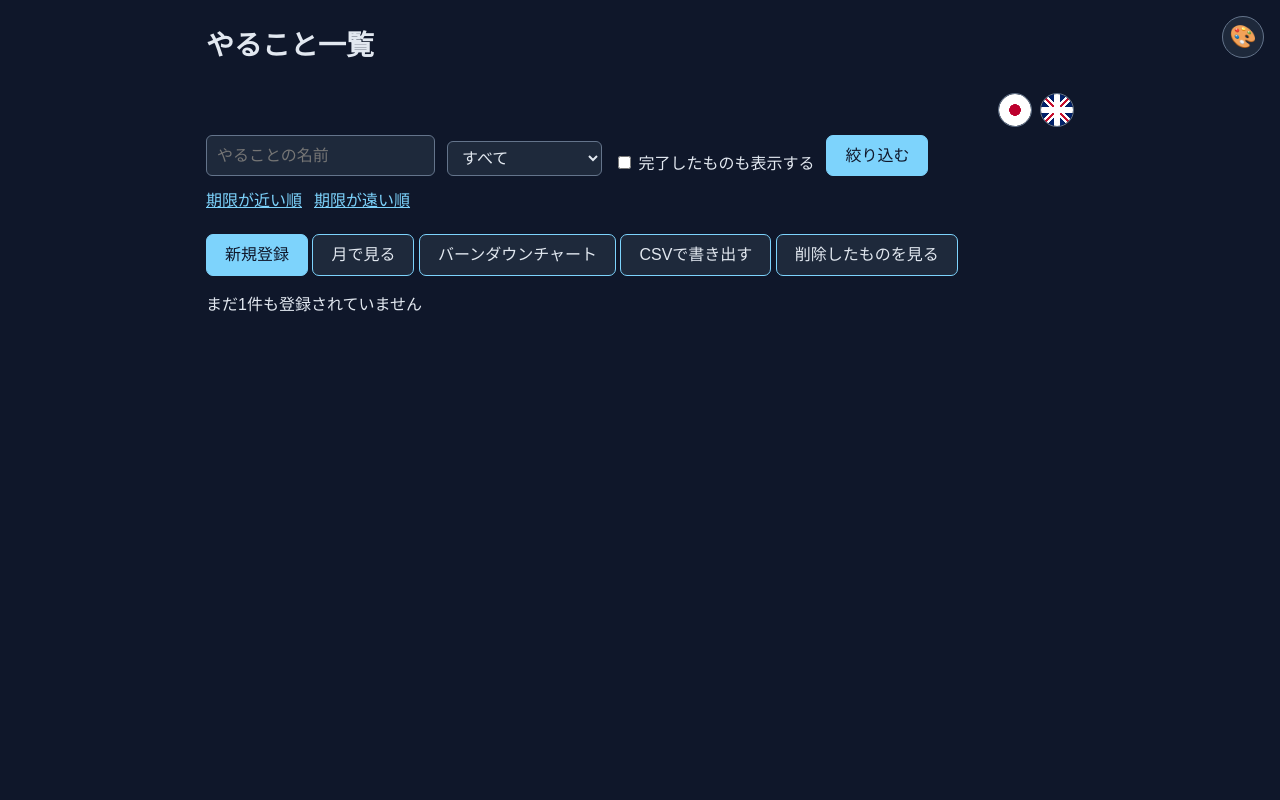
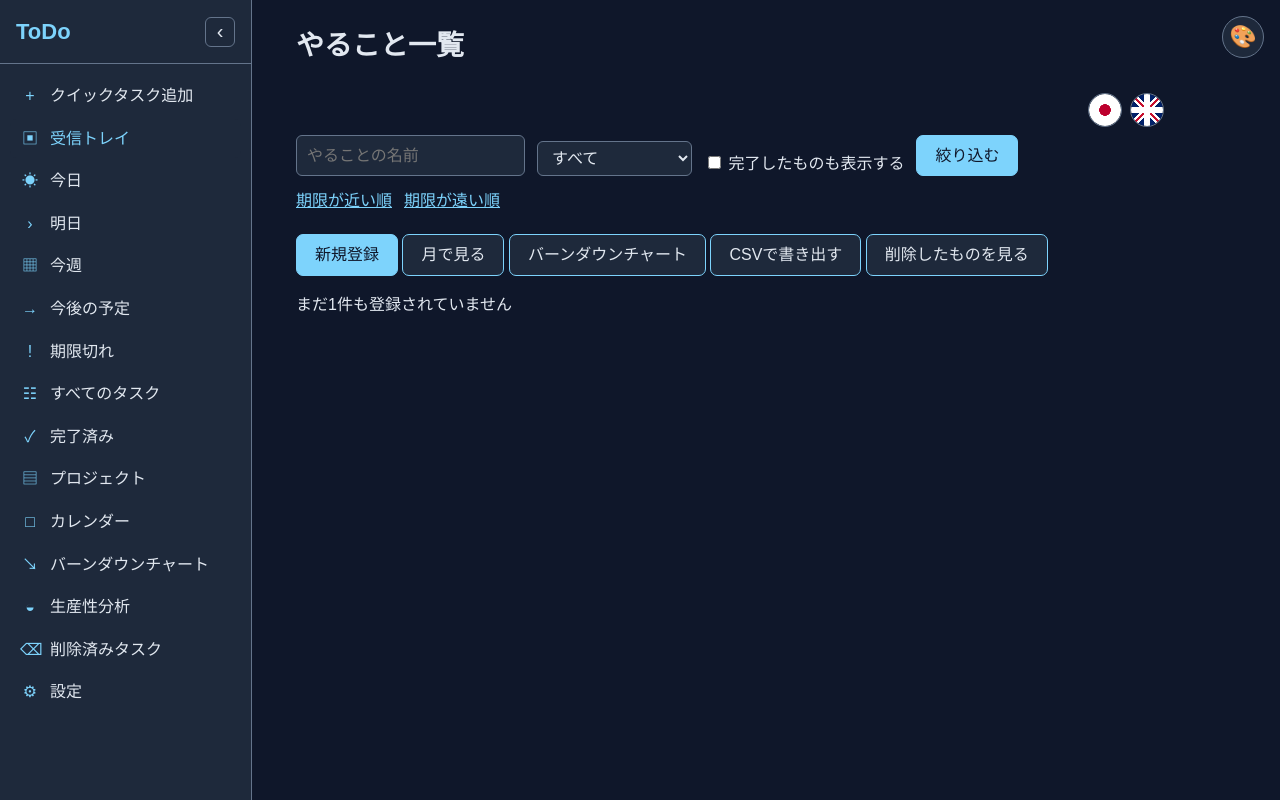
Before and after one commit to shiori-rgb/fw2-mysql, a Spring Boot app: page /todos in a window 1280 px wide. Run offline with Spring Boot 4, Linux system fonts and the light colour scheme; data that the repository does not hold is empty; some libraries are stand-ins or nearby versions.

Commit message:
サイドバーの実装

```diff
--- a/src/main/java/com/example/todoapp/HomeController.java
+++ b/src/main/java/com/example/todoapp/HomeController.java
@@ -1,6 +1,7 @@
 package com.example.todoapp;
 
 import java.util.List;
+import java.time.LocalDate;
 
 import org.springframework.context.MessageSource;
 import org.springframework.context.i18n.LocaleContextHolder;
@@ -42,17 +43,46 @@ public class HomeController {
             @RequestParam(name = "showCompleted", defaultValue = "false") boolean showCompleted,
             @RequestParam(name = "page", defaultValue = "1") int page,
             @RequestParam(name = "trash", defaultValue = "0") int trash,
+            @RequestParam(name = "sidebar", defaultValue = "") String sidebar,
             Model model) {
         String selectedCategory = "すべて".equals(category) ? "" : category;
         String selectedOrder = "desc".equals(order) ? "desc" : "asc";
         int pageSize = 10;
         boolean showTrash = trash == 1;
-        int totalCount = todoService.count(keyword, selectedCategory, showCompleted, showTrash);
+        LocalDate from = null;
+        LocalDate to = null;
+        boolean completedOnly = false;
+        LocalDate today = LocalDate.now();
+        switch (sidebar) {
+        case "today" -> from = to = today;
+        case "tomorrow" -> from = to = today.plusDays(1);
+        case "week" -> {
+            from = today.minusDays(today.getDayOfWeek().getValue() % 7);
+            to = from.plusDays(6);
+        }
+        case "upcoming" -> from = today.plusDays(1);
+        case "overdue" -> to = today.minusDays(1);
+        case "completed" -> {
+            showCompleted = true;
+            completedOnly = true;
+        }
+        case "all" -> showCompleted = true;
+        default -> {
+            // 受信トレイやプロジェクトは通常の未完了一覧を表示します。
+        }
+        }
+        if (showTrash) {
+            from = null;
+            to = null;
+            completedOnly = false;
+        }
+        int totalCount = todoService.count(keyword, selectedCategory, from, to, showCompleted, completedOnly,
+                showTrash);
         int totalPages = Math.max(1, (totalCount + pageSize - 1) / pageSize);
         int selectedPage = Math.min(Math.max(page, 1), totalPages);
         int offset = (selectedPage - 1) * pageSize;
-        List<Todo> todos = todoService.search(keyword, selectedCategory, selectedOrder, showCompleted, showTrash,
-                offset, pageSize);
+        List<Todo> todos = todoService.search(keyword, selectedCategory, selectedOrder, from, to, showCompleted,
+                completedOnly, showTrash, offset, pageSize);
         model.addAttribute("todos", todos);
         model.addAttribute("keyword", keyword);
         model.addAttribute("category", selectedCategory);
@@ -61,6 +91,7 @@ public class HomeController {
         model.addAttribute("page", selectedPage);
         model.addAttribute("totalPages", totalPages);
         model.addAttribute("trash", showTrash ? 1 : 0);
+        model.addAttribute("sidebar", sidebar);
         return "todos";
     }
 
--- /dev/null
+++ b/src/main/java/com/example/todoapp/SidebarController.java
@@ -0,0 +1,40 @@
+package com.example.todoapp;
+
+import java.time.LocalDate;
+import java.util.LinkedHashMap;
+import java.util.Map;
+
+import org.springframework.web.bind.annotation.GetMapping;
+import org.springframework.web.bind.annotation.RestController;
+
+@RestController
+public class SidebarController {
+
+    private final TodoService todoService;
+
+    public SidebarController(TodoService todoService) {
+        this.todoService = todoService;
+    }
+
+    @GetMapping("/api/sidebar/counts")
+    public Map<String, Integer> counts() {
+        LocalDate today = LocalDate.now();
+        LocalDate weekStart = today.minusDays(today.getDayOfWeek().getValue() % 7);
+        LocalDate weekEnd = weekStart.plusDays(6);
+        Map<String, Integer> counts = new LinkedHashMap<>();
+        counts.put("inbox", incomplete(null, null));
+        counts.put("today", incomplete(today, today));
+        counts.put("tomorrow", incomplete(today.plusDays(1), today.plusDays(1)));
+        counts.put("week", incomplete(weekStart, weekEnd));
+        counts.put("upcoming", incomplete(today.plusDays(1), null));
+        counts.put("overdue", incomplete(null, today.minusDays(1)));
+        counts.put("all", incomplete(null, null));
+        counts.put("completed", todoService.count(null, null, null, null, true, true, false));
+        counts.put("deleted", todoService.count(null, null, null, null, false, false, true));
+        return counts;
+    }
+
+    private int incomplete(LocalDate from, LocalDate to) {
+        return todoService.count(null, null, from, to, false, false, false);
+    }
+}
--- a/src/main/java/com/example/todoapp/TodoMapper.java
+++ b/src/main/java/com/example/todoapp/TodoMapper.java
@@ -11,11 +11,13 @@ public interface TodoMapper {
 
     List<Todo> search(@Param("keyword") String keyword, @Param("category") String category,
             @Param("order") String order, @Param("from") LocalDate from, @Param("to") LocalDate to,
-            @Param("showCompleted") boolean showCompleted, @Param("offset") Integer offset,
+            @Param("showCompleted") boolean showCompleted, @Param("completedOnly") boolean completedOnly,
+            @Param("offset") Integer offset,
             @Param("limit") Integer limit, @Param("trash") boolean trash);
 
     int count(@Param("keyword") String keyword, @Param("category") String category,
-            @Param("showCompleted") boolean showCompleted, @Param("trash") boolean trash);
+            @Param("showCompleted") boolean showCompleted, @Param("completedOnly") boolean completedOnly,
+            @Param("from") LocalDate from, @Param("to") LocalDate to, @Param("trash") boolean trash);
 
     int insert(Todo todo);
 
--- a/src/main/resources/messages_en.properties
+++ b/src/main/resources/messages_en.properties
@@ -95,3 +95,21 @@ burndown.onTrack=On track
 burndown.delayed=Delayed
 burndown.ahead=Ahead
 burndown.noSprint=No sprints are registered.
+sidebar.quickAdd=Quick task add
+sidebar.inbox=Inbox
+sidebar.today=Today
+sidebar.tomorrow=Tomorrow
+sidebar.week=This week
+sidebar.upcoming=Upcoming
+sidebar.overdue=Overdue
+sidebar.all=All tasks
+sidebar.completed=Completed
+sidebar.projects=Projects
+sidebar.calendar=Calendar
+sidebar.burndown=Burndown chart
+sidebar.productivity=Productivity
+sidebar.deleted=Deleted tasks
+sidebar.settings=Settings
+sidebar.productivity.title=Productivity
+sidebar.settings.title=Settings
+sidebar.comingSoon=This feature is coming soon.
--- a/src/main/resources/messages_ja.properties
+++ b/src/main/resources/messages_ja.properties
@@ -95,3 +95,21 @@ burndown.onTrack=順調
 burndown.delayed=遅延
 burndown.ahead=前倒し
 burndown.noSprint=スプリントが登録されていません
+sidebar.quickAdd=クイックタスク追加
+sidebar.inbox=受信トレイ
+sidebar.today=今日
+sidebar.tomorrow=明日
+sidebar.week=今週
+sidebar.upcoming=今後の予定
+sidebar.overdue=期限切れ
+sidebar.all=すべてのタスク
+sidebar.completed=完了済み
+sidebar.projects=プロジェクト
+sidebar.calendar=カレンダー
+sidebar.burndown=バーンダウンチャート
+sidebar.productivity=生産性分析
+sidebar.deleted=削除済みタスク
+sidebar.settings=設定
+sidebar.productivity.title=生産性分析
+sidebar.settings.title=設定
+sidebar.comingSoon=この機能は準備中です。
--- a/src/main/resources/static/css/style.css
+++ b/src/main/resources/static/css/style.css
@@ -135,6 +135,163 @@ body {
     font-family: sans-serif;
     font-size: 16px;
     line-height: 1.6;
+}
+
+body.has-sidebar .container {
+    max-width: 900px;
+    margin-left: 280px;
+    margin-right: 20px;
+}
+
+.app-sidebar {
+    position: fixed;
+    top: 0;
+    bottom: 0;
+    left: 0;
+    z-index: 1050;
+    width: 252px;
+    overflow-y: auto;
+    border-right: 1px solid var(--theme-border);
+    background: var(--theme-card-bg);
+    color: var(--theme-text);
+    transition: width 0.2s ease, transform 0.2s ease;
+}
+
+.app-sidebar__header {
+    display: flex;
+    align-items: center;
+    justify-content: space-between;
+    min-height: 64px;
+    padding: 12px 16px;
+    border-bottom: 1px solid var(--theme-border);
+}
+
+.app-sidebar__brand {
+    color: var(--theme-main);
+    font-size: 22px;
+    font-weight: bold;
+}
+
+.app-sidebar__collapse,
+.app-sidebar__mobile-toggle {
+    border: 1px solid var(--theme-border);
+    border-radius: 6px;
+    background: var(--theme-card-bg);
+    color: var(--theme-text);
+    cursor: pointer;
+}
+
+.app-sidebar__collapse {
+    width: 30px;
+    height: 30px;
+    font-size: 20px;
+}
+
+.app-sidebar__nav {
+    display: grid;
+    gap: 3px;
+    padding: 12px 10px;
+}
+
+.app-sidebar__item {
+    display: flex;
+    align-items: center;
+    min-height: 38px;
+    gap: 10px;
+    border-radius: 7px;
+    padding: 7px 10px;
+    color: var(--theme-text);
+    text-decoration: none;
+}
+
+.app-sidebar__item:hover,
+.app-sidebar__item.is-active {
+    background: var(--theme-table-header);
+    color: var(--theme-main);
+}
+
+.app-sidebar__icon {
+    width: 20px;
+    color: var(--theme-main);
+    text-align: center;
+}
+
+.app-sidebar__label {
+    overflow: hidden;
+    text-overflow: ellipsis;
+    white-space: nowrap;
+}
+
+.app-sidebar__count {
+    margin-left: auto;
+    color: var(--theme-muted);
+    font-size: 13px;
+}
+
+.app-sidebar__mobile-toggle {
+    display: none;
+}
+
+body.sidebar-collapsed .app-sidebar {
+    width: 72px;
+}
+
+body.sidebar-collapsed .app-sidebar__header {
+    justify-content: center;
+    padding: 12px 8px;
+}
+
+body.sidebar-collapsed .app-sidebar__brand,
+body.sidebar-collapsed .app-sidebar__label,
+body.sidebar-collapsed .app-sidebar__count {
+    display: none;
+}
+
+body.sidebar-collapsed .app-sidebar__item {
+    justify-content: center;
+    padding: 7px;
+}
+
+body.sidebar-collapsed .app-sidebar__collapse {
+    transform: rotate(180deg);
+}
+
+body.sidebar-collapsed .container {
+    margin-left: 100px;
+}
+
+@media (max-width: 760px) {
+    body.has-sidebar .container,
+    body.sidebar-collapsed .container {
+        max-width: 100%;
+        margin-left: 0;
+        margin-right: 0;
+    }
+
+    .app-sidebar {
+        width: 252px;
+        transform: translateX(-100%);
+        box-shadow: 8px 0 24px rgb(15 23 42 / 20%);
+    }
+
+    .app-sidebar.is-open {
+        transform: translateX(0);
+    }
+
+    .app-sidebar__collapse {
+        display: none;
+    }
+
+    .app-sidebar__mobile-toggle {
+        position: fixed;
+        top: 10px;
+        left: 10px;
+        z-index: 1100;
+        display: block;
+        width: 40px;
+        height: 40px;
+        font-size: 20px;
+    }
 }
 
 .container {
--- /dev/null
+++ b/src/main/resources/static/js/sidebar.js
@@ -0,0 +1,95 @@
+(function () {
+    const collapsedKey = 'todo-sidebar-collapsed';
+    const language = document.documentElement.lang === 'en' ? 'en' : 'ja';
+    const labels = {
+        ja: {
+            quickAdd: 'クイックタスク追加', inbox: '受信トレイ', today: '今日', tomorrow: '明日', week: '今週',
+            upcoming: '今後の予定', overdue: '期限切れ', all: 'すべてのタスク', completed: '完了済み', projects: 'プロジェクト',
+            calendar: 'カレンダー', burndown: 'バーンダウンチャート', productivity: '生産性分析', deleted: '削除済みタスク', settings: '設定',
+            collapse: 'サイドバーを折りたたむ', expand: 'サイドバーを開く', menu: 'メニュー'
+        },
+        en: {
+            quickAdd: 'Quick task add', inbox: 'Inbox', today: 'Today', tomorrow: 'Tomorrow', week: 'This week',
+            upcoming: 'Upcoming', overdue: 'Overdue', all: 'All tasks', completed: 'Completed', projects: 'Projects',
+            calendar: 'Calendar', burndown: 'Burndown chart', productivity: 'Productivity', deleted: 'Deleted tasks', settings: 'Settings',
+            collapse: 'Collapse sidebar', expand: 'Open sidebar', menu: 'Menu'
+        }
+    }[language];
+
+    const items = [
+        { id: 'quickAdd', icon: '+', href: '/todos/new', action: 'quick' },
+        { id: 'inbox', icon: '▣', href: '/todos?sidebar=inbox' },
+        { id: 'today', icon: '☀', href: '/todos?sidebar=today' },
+        { id: 'tomorrow', icon: '›', href: '/todos?sidebar=tomorrow' },
+        { id: 'week', icon: '▦', href: '/todos?sidebar=week' },
+        { id: 'upcoming', icon: '→', href: '/todos?sidebar=upcoming' },
+        { id: 'overdue', icon: '!', href: '/todos?sidebar=overdue' },
+        { id: 'all', icon: '☷', href: '/todos?sidebar=all' },
+        { id: 'completed', icon: '✓', href: '/todos?sidebar=completed&showCompleted=true' },
+        { id: 'projects', icon: '▤', href: '/todos' },
+        { id: 'calendar', icon: '□', href: '/calendar' },
+        { id: 'burndown', icon: '↘', href: '/burndown' },
+        { id: 'productivity', icon: '◒', href: '/productivity' },
+        { id: 'deleted', icon: '⌫', href: '/todos?trash=1' },
+        { id: 'settings', icon: '⚙', href: '/settings' }
+    ];
+
+    function isActive(item) {
+        const path = window.location.pathname;
+        const params = new URLSearchParams(window.location.search);
+        if (item.id === 'quickAdd') return path === '/todos/new';
+        if (item.id === 'calendar') return path === '/calendar';
+        if (item.id === 'burndown') return path === '/burndown';
+        if (item.id === 'productivity') return path === '/productivity';
+        if (item.id === 'settings') return path === '/settings';
+        if (item.id === 'deleted') return path === '/todos' && params.get('trash') === '1';
+        if (path !== '/todos') return false;
+        return params.get('sidebar') === item.id || (item.id === 'inbox' && !params.get('sidebar') && params.get('trash') !== '1');
+    }
+
+    function createSidebar(counts) {
+        const sidebar = document.createElement('aside');
+        sidebar.className = 'app-sidebar';
+        sidebar.innerHTML = '<div class="app-sidebar__header"><span class="app-sidebar__brand">ToDo</span><button class="app-sidebar__collapse" type="button"></button></div><nav class="app-sidebar__nav"></nav>';
+        const nav = sidebar.querySelector('.app-sidebar__nav');
+
+        items.forEach((item) => {
+            const link = document.createElement('a');
+            link.className = 'app-sidebar__item';
+            if (isActive(item)) link.classList.add('is-active');
+            link.href = item.href;
+            link.dataset.item = item.id;
+            link.title = labels[item.id];
+            link.innerHTML = `<span class="app-sidebar__icon" aria-hidden="true">${item.icon}</span><span class="app-sidebar__label">${labels[item.id]}</span>`;
+            const count = counts[item.id];
+            if (typeof count === 'number' && count > 0) {
+                link.insertAdjacentHTML('beforeend', `<span class="app-sidebar__count">${count}</span>`);
+            }
+            nav.appendChild(link);
+        });
+
+        const collapse = sidebar.querySelector('.app-sidebar__collapse');
+        collapse.textContent = '‹';
+        collapse.title = labels.collapse;
+        collapse.addEventListener('click', () => {
+            document.body.classList.toggle('sidebar-collapsed');
+            localStorage.setItem(collapsedKey, document.body.classList.contains('sidebar-collapsed') ? 'true' : 'false');
+        });
+        document.body.prepend(sidebar);
+        document.body.classList.add('has-sidebar');
+        if (localStorage.getItem(collapsedKey) === 'true') document.body.classList.add('sidebar-collapsed');
+
+        const mobileToggle = document.createElement('button');
+        mobileToggle.className = 'app-sidebar__mobile-toggle';
+        mobileToggle.type = 'button';
+        mobileToggle.textContent = '☰';
+        mobileToggle.title = labels.menu;
+        mobileToggle.addEventListener('click', () => sidebar.classList.toggle('is-open'));
+        document.body.appendChild(mobileToggle);
+    }
+
+    fetch('/api/sidebar/counts')
+        .then((response) => response.ok ? response.json() : {})
+        .catch(() => ({}))
+        .then((counts) => createSidebar(counts));
+})();
--- a/src/main/resources/templates/burndown.html
+++ b/src/main/resources/templates/burndown.html
@@ -116,5 +116,6 @@
         document.addEventListener('themechange', drawBurndownChart);
     </script>
     <script src="/js/theme.js" defer></script>
+    <script src="/js/sidebar.js" defer></script>
 </body>
 </html>
--- a/src/main/resources/templates/calendar.html
+++ b/src/main/resources/templates/calendar.html
@@ -136,5 +136,6 @@
         loadTodos();
     </script>
     <script src="/js/theme.js" defer></script>
+    <script src="/js/sidebar.js" defer></script>
 </body>
 </html>
--- a/src/main/resources/templates/create-confirm.html
+++ b/src/main/resources/templates/create-confirm.html
@@ -34,5 +34,6 @@
         </form>
     </div>
     <script src="/js/theme.js" defer></script>
+    <script src="/js/sidebar.js" defer></script>
 </body>
 </html>
--- a/src/main/resources/templates/create.html
+++ b/src/main/resources/templates/create.html
@@ -61,5 +61,6 @@
         </form>
     </div>
     <script src="/js/theme.js" defer></script>
+    <script src="/js/sidebar.js" defer></script>
 </body>
 </html>
--- a/src/main/resources/templates/delete.html
+++ b/src/main/resources/templates/delete.html
@@ -26,5 +26,6 @@
         </div>
     </div>
     <script src="/js/theme.js" defer></script>
+    <script src="/js/sidebar.js" defer></script>
 </body>
 </html>
--- a/src/main/resources/templates/edit-confirm.html
+++ b/src/main/resources/templates/edit-confirm.html
@@ -36,5 +36,6 @@
         </form>
     </div>
     <script src="/js/theme.js" defer></script>
+    <script src="/js/sidebar.js" defer></script>
 </body>
 </html>
--- a/src/main/resources/templates/edit.html
+++ b/src/main/resources/templates/edit.html
@@ -87,5 +87,6 @@
         </section>
     </div>
     <script src="/js/theme.js" defer></script>
+    <script src="/js/sidebar.js" defer></script>
 </body>
 </html>
--- a/src/main/resources/templates/index.html
+++ b/src/main/resources/templates/index.html
@@ -16,5 +16,6 @@
         <p th:text="#{home.description}">ToDoアプリのトップページです。</p>
     </div>
     <script src="/js/theme.js" defer></script>
+    <script src="/js/sidebar.js" defer></script>
 </body>
 </html>
--- a/src/main/resources/templates/todos.html
+++ b/src/main/resources/templates/todos.html
@@ -116,10 +116,6 @@
                    th:href="@{/todos(keyword=${keyword},category=${category},order=${order},showCompleted=${showCompleted},page=${pageNumber},trash=${trash})}"
                    th:text="${pageNumber}"></a>
             </span>
-            <a class="language-flag language-flag--ja language-flag--pagination" th:href="@{/todos(keyword=${keyword},category=${category},order=${order},showCompleted=${showCompleted},page=${page},trash=${trash},lang='ja')}"
-               title="日本語" aria-label="日本語">🇯🇵</a>
-            <a class="language-flag language-flag--en language-flag--pagination" th:href="@{/todos(keyword=${keyword},category=${category},order=${order},showCompleted=${showCompleted},page=${page},trash=${trash},lang='en')}"
-               title="English" aria-label="English">🇬🇧</a>
         </nav>
     </div>
     <script>
@@ -135,5 +131,6 @@
         });
     </script>
     <script src="/js/theme.js" defer></script>
+    <script src="/js/sidebar.js" defer></script>
 </body>
 </html>
```
Also changed, not shown: src/main/java/com/example/todoapp/SidebarPageController.java (added, +30 -0 lines), src/main/java/com/example/todoapp/TodoService.java (+14 -3 lines), src/main/resources/mapper/TodoMapper.xml (+12 -0 lines), src/main/resources/templates/sidebar-placeholder.html (added, +18 -0 lines).
